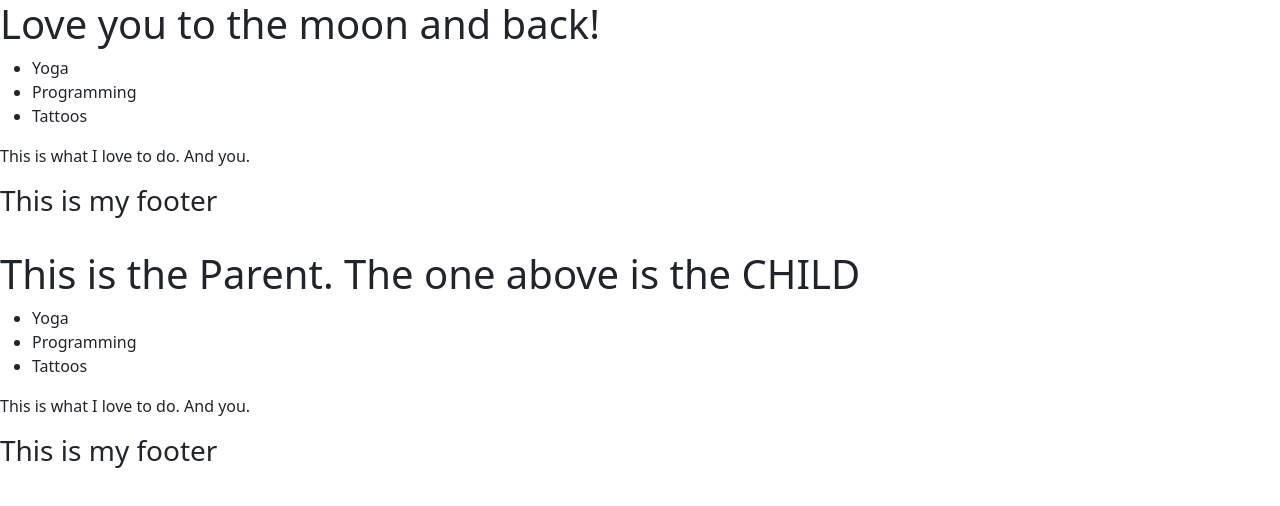
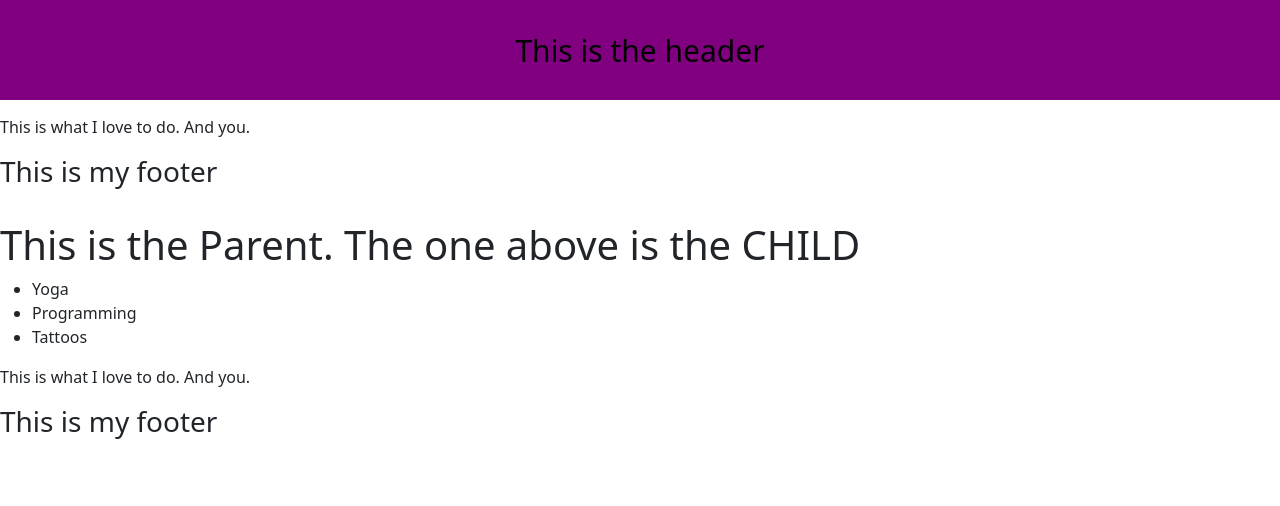
Before and after one commit to andr92h1/Learning-React-w-JS-freecodecamp, a React (Create React App) app: page / in a window 1280 px wide. Shown: the top 506 px of the page. Built offline with nearby package versions, Linux system fonts and the light colour scheme.

Commit message:
styling className of react elements

```diff
--- a/src/components/Header.jsx
+++ b/src/components/Header.jsx
@@ -3,19 +3,11 @@ import React from "react"
 function Header() {
 return (
 
-<div>
-    <nav>
-       <h1>Love you to the moon and back!</h1>
-    <ul>
-        <li>Yoga</li>
-        <li>Programming</li>
-        <li>Tattoos</li>
-    </ul>
-    </nav>
-</div>
+<header className="navbar">This is the header</header>
+
 
 )
 
 }
 
-export default Header;
+export default Header
--- /dev/null
+++ b/src/index.css
@@ -0,0 +1,20 @@
+body{
+margin: 0;
+
+}
+
+
+
+
+.navbar {
+ background-color: purple;
+ height: 100px;
+ color: black;
+ margin-bottom: 15px;
+ text-align: center;
+ font-size: 30px;
+ display: flex;
+ justify-content: center;
+ align-items:center;
+
+}
--- a/src/index.js
+++ b/src/index.js
@@ -7,6 +7,8 @@ import NameButton from "./components/nameButton";
 import Name from "./components/array";
 import reactDom from "react-dom";
 import App from "./components/App";
+
+import "./index.css";
 
 
 function MyApp() {
```
